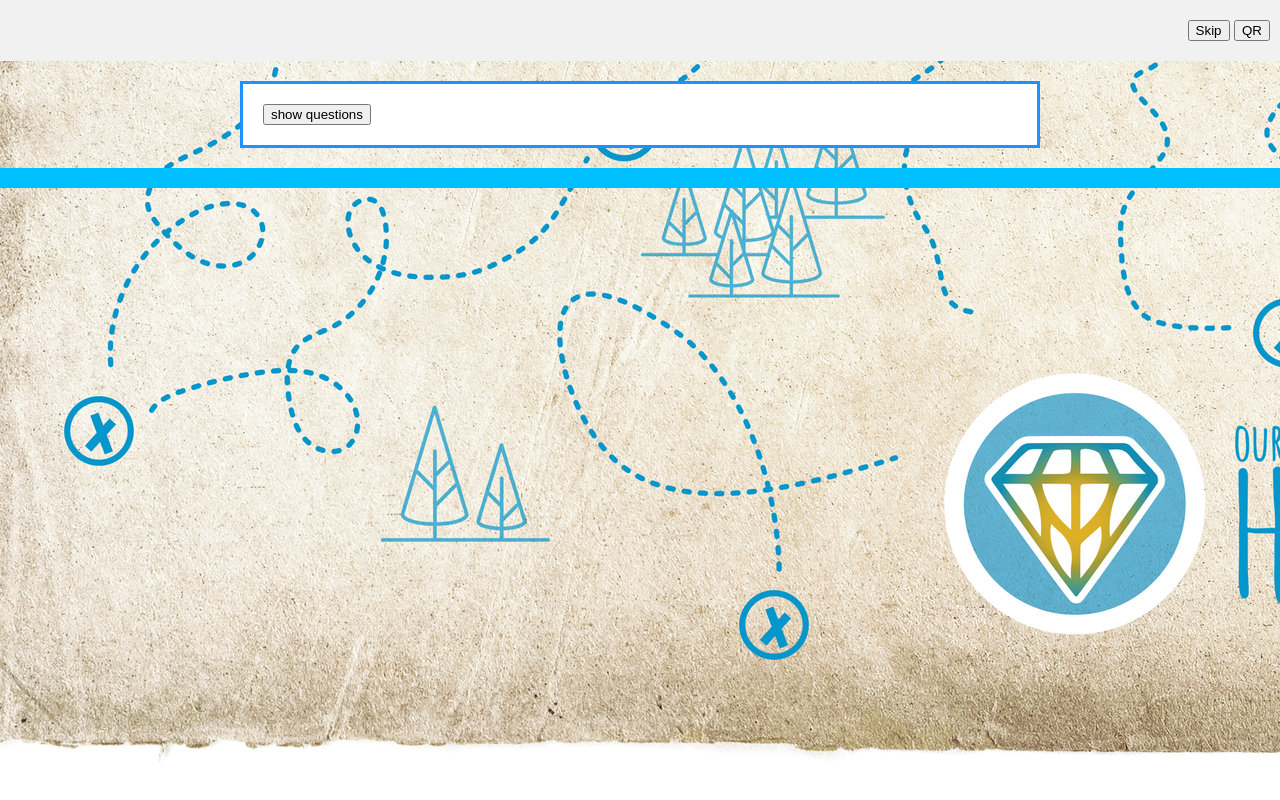
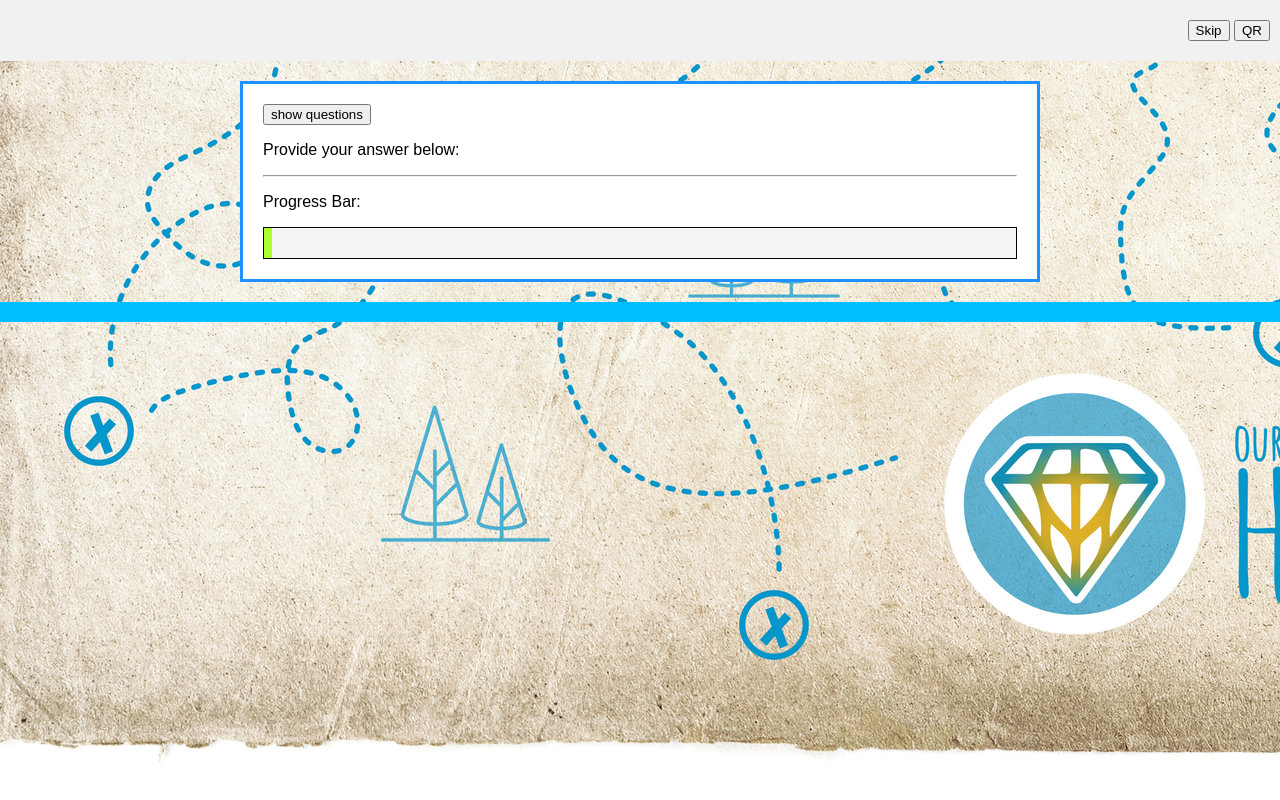
Before and after one commit to PanagiotisTheodorou/CO1111---The-Computing-Challenge-Assignment-1, a plain HTML site: page html/hunt.html in a window 1280 px wide. Drawn offline with Linux system fonts and the light colour scheme.

Commit message:
progress bar
added a small progress bar feature

```diff
--- a/css/styles.css
+++ b/css/styles.css
@@ -85,3 +85,15 @@ main {
 #showQuestions {
     display: block;
 }
+
+#progressBar {
+    width: 100%;
+    background-color: whitesmoke;
+    border: solid black 1px;
+}
+
+#bar {
+    width: 1%;
+    height: 30px;
+    background-color: greenyellow;
+}
--- a/html/hunt.html
+++ b/html/hunt.html
@@ -18,14 +18,20 @@
             <button>QR</button>
         </div>
     </div>
+    </div>
 </header>
     <main>
     <button onclick="showQuestions()" id="showQuestions">show questions</button>
         <div id="question">
-
         </div>
+        <p>Provide your answer below: </p>
         <form id="answerForm" name="answerForm">
         </form>
+        <hr>
+        <p>Progress Bar:</p>
+        <div id="progressBar">
+            <div id="bar"></div>
+        </div>
     </main>
     <footer>
 
--- a/javascript/th-api.js
+++ b/javascript/th-api.js
@@ -2,7 +2,7 @@ const TH_BASE_URL = "https://codecyprus.org/th/api/"; // the true API base url
 let treasureHuntID;
 
 let currentQuestion;
-
+let progress;
 
 async function doList() {
 
@@ -200,7 +200,14 @@ async function showQuestions(){
         currentQuestion = json;
         Questions(json);
         getScore();
+        updateProgressBar(json.currentQuestionIndex, json.numOfQuestions);
     }else {
         alert(json.errorMessages[0]);
     }
 }
+
+function updateProgressBar(current, total) {
+    let progress = document.getElementById("bar");
+    let width = Math.round((current / total) * 100);
+    progress.style.width = width + "%";
+}
```
